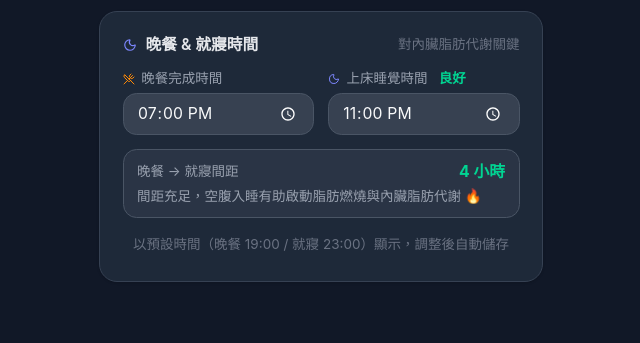
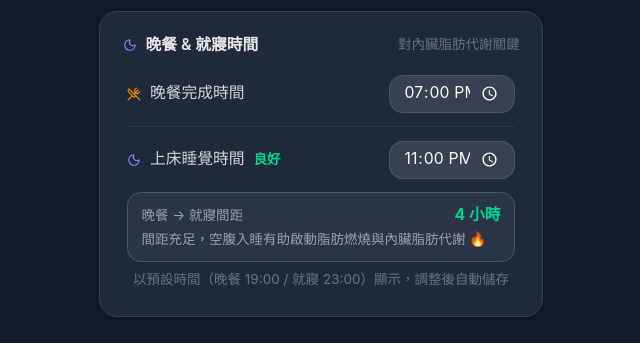
Before and after one commit to alec1202-ops/hi-body, a Next.js app: page / in a window 1280 px wide. Shown: the part 1246-1589 px from the top of the page, without its empty margins (319-959 px from the left). Built offline with nearby package versions, Linux system fonts and the light colour scheme; no server answers.

Commit message:
v1.7.3 — 修正晚餐就寢卡片排版，改垂直列表避免輸入框重疊

```diff
--- a/src/app/page.tsx
+++ b/src/app/page.tsx
@@ -73,41 +73,43 @@ function NightRoutineCard({ date }: { date: string }) {
           <span className="text-xs text-gray-500 ml-auto">對內臟脂肪代謝關鍵</span>
         </div>
       </CardHeader>
-      <CardContent className="pt-0 space-y-3">
-        {/* Time inputs */}
-        <div className="grid grid-cols-2 gap-3">
-          <div className="space-y-1">
-            <label className="flex items-center gap-1.5 text-xs text-gray-400">
-              <UtensilsCrossed size={12} className="text-orange-400" />
-              晚餐完成時間
-            </label>
+      <CardContent className="pt-0 space-y-2">
+        {/* Dinner row */}
+        <div className="flex items-center justify-between px-1 py-1">
+          <div className="flex items-center gap-2">
+            <UtensilsCrossed size={14} className="text-orange-400 flex-shrink-0" />
+            <span className="text-sm text-gray-300">晚餐完成時間</span>
+          </div>
           <input
             type="time"
             value={dinner}
             onChange={(e) => upsertDailyLog({ date, dinnerFinishedAt: e.target.value, bedTime: log?.bedTime })}
-              className="w-full px-3 py-2 bg-gray-700 border border-gray-600 rounded-xl text-sm text-white focus:outline-none focus:border-orange-400"
+            className="w-28 px-3 py-1.5 bg-gray-700 border border-gray-600 rounded-xl text-sm text-white text-center focus:outline-none focus:border-orange-400"
           />
         </div>
-          <div className="space-y-1">
-            <label className="flex items-center gap-1.5 text-xs text-gray-400">
-              <Moon size={12} className="text-indigo-400" />
-              上床睡覺時間
+
+        <div className="border-t border-gray-700/60 mx-1" />
+
+        {/* Bed row */}
+        <div className="flex items-center justify-between px-1 py-1">
+          <div className="flex items-center gap-2">
+            <Moon size={14} className="text-indigo-400 flex-shrink-0" />
+            <span className="text-sm text-gray-300">上床睡覺時間</span>
             {bedRating && (
-                <span className={`ml-1 font-semibold ${bedRatingColor}`}>{bedRating}</span>
+              <span className={`text-xs font-semibold ${bedRatingColor}`}>{bedRating}</span>
             )}
-            </label>
+          </div>
           <input
             type="time"
             value={bed}
             onChange={(e) => upsertDailyLog({ date, dinnerFinishedAt: log?.dinnerFinishedAt, bedTime: e.target.value })}
-              className="w-full px-3 py-2 bg-gray-700 border border-gray-600 rounded-xl text-sm text-white focus:outline-none focus:border-indigo-400"
+            className="w-28 px-3 py-1.5 bg-gray-700 border border-gray-600 rounded-xl text-sm text-white text-center focus:outline-none focus:border-indigo-400"
           />
-          </div>
         </div>
 
         {/* Gap result */}
         {gapMinutes !== null && (
-          <div className="px-3 py-2.5 rounded-xl bg-gray-700/50 border border-gray-600">
+          <div className="mx-1 px-3 py-2.5 rounded-xl bg-gray-700/50 border border-gray-600">
             <div className="flex items-center justify-between mb-1">
               <span className="text-xs text-gray-400">晚餐 → 就寢間距</span>
               <span className={`text-sm font-bold ${gapColor}`}>{gapLabel}</span>
@@ -117,7 +119,7 @@ function NightRoutineCard({ date }: { date: string }) {
         )}
 
         {!hasActualData && (
-          <p className="text-xs text-gray-500 text-center py-1">以預設時間（晚餐 19:00 / 就寢 23:00）顯示，調整後自動儲存</p>
+          <p className="text-xs text-gray-500 text-center pb-1">以預設時間（晚餐 19:00 / 就寢 23:00）顯示，調整後自動儲存</p>
         )}
       </CardContent>
     </Card>
--- a/src/lib/version.ts
+++ b/src/lib/version.ts
@@ -1,6 +1,7 @@
-export const APP_VERSION = '1.7.2';
+export const APP_VERSION = '1.7.3';
 export const APP_BUILD_DATE = '2026-05-27';
 // Changelog:
+// 1.7.3 (2026-05-27) — 修正晚餐 & 就寢卡片排版，改為垂直列表，避免兩個時間輸入框重疊
 // 1.7.2 (2026-05-27) — 進度頁新增晚餐 & 就寢時間折線圖，預設 19:00/23:00，顯示間距趨勢與達標統計
 // 1.7.1 (2026-05-27) — 總覽新增「晚餐 & 就寢時間」卡片，記錄晚餐完成與上床時間，自動計算間距並提示內臟脂肪代謝建議
 // 1.7.0 (2026-05-18) — 補充品今日記錄加入星星按鈕，一鍵加入／移出常用清單
```
Lines whose indentation alone changed are shown as unchanged.
